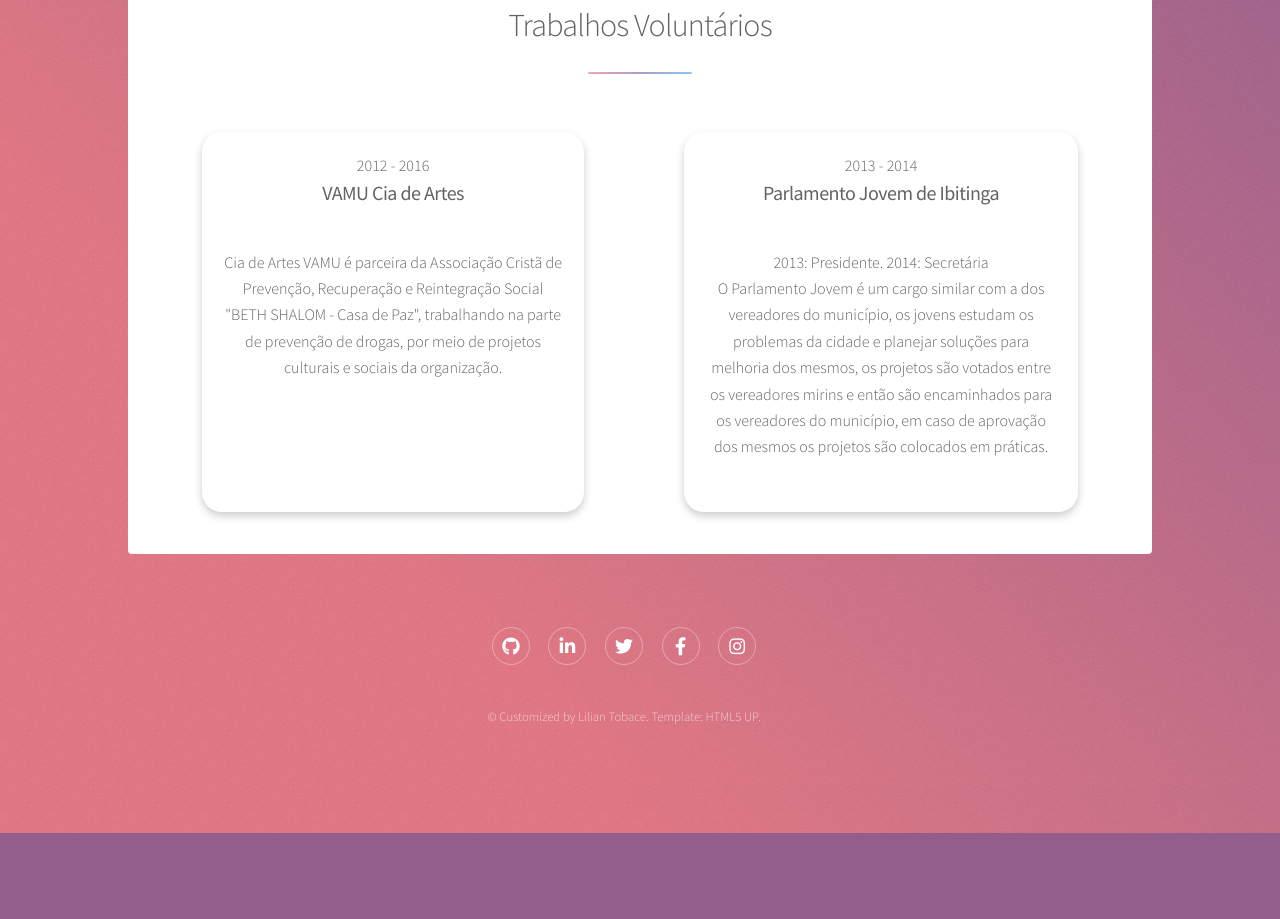
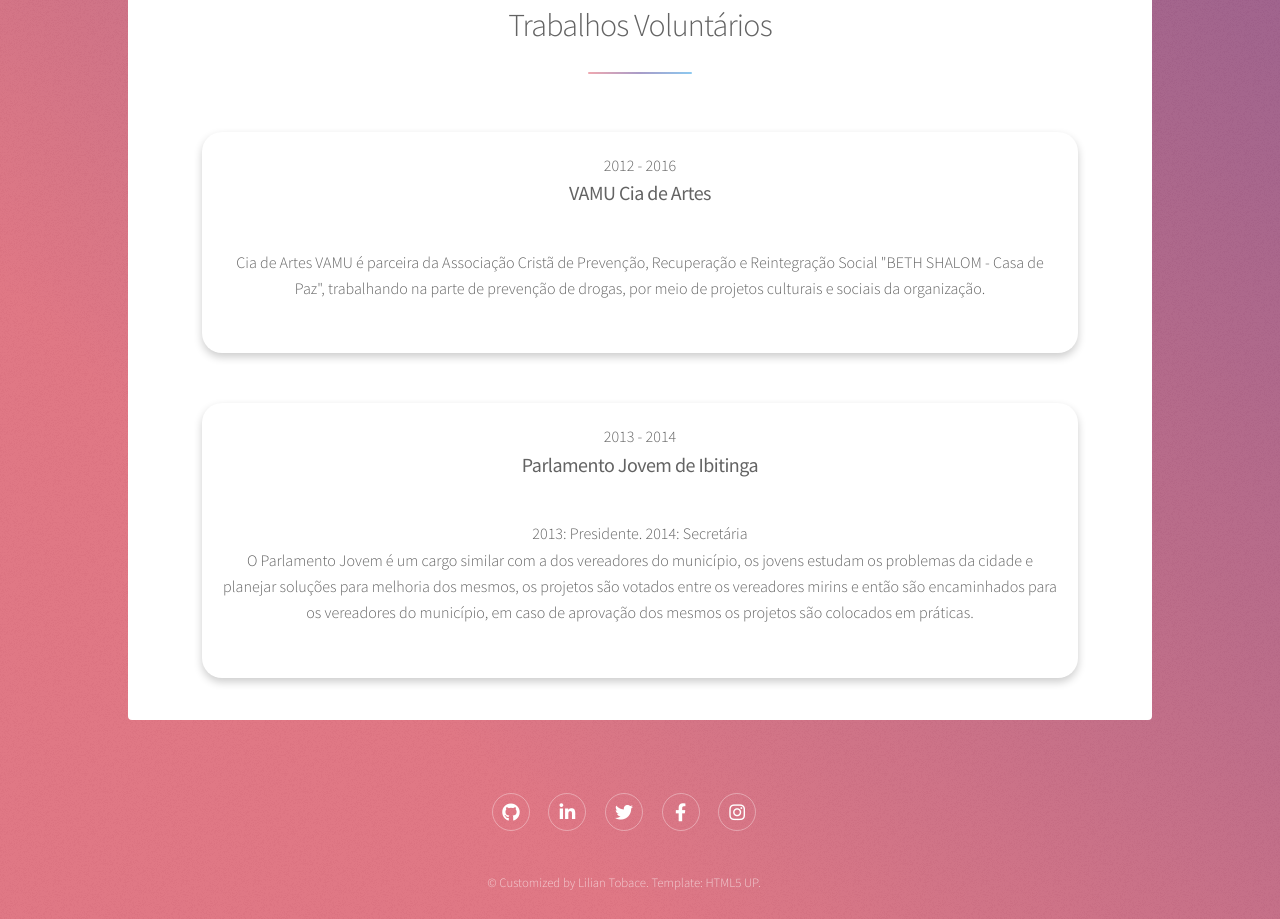
Before and after one commit to LilianTobace/MyWebSite, a React (Create React App) app: page / in a window 1280 px wide. Shown: the part 2200-3119 px from the top of the page. Before the commit the page ends 3033 px from the top, so only its background shows below. Built offline with nearby package versions, Linux system fonts and the light colour scheme.

Commit message:
Update main.css

```diff
--- a/src/Webroot/css/main.css
+++ b/src/Webroot/css/main.css
@@ -3800,7 +3800,6 @@ input, select, textarea {
 .grid-container {
 	display: grid;
 	grid-gap: 50px 100px;
-	grid-template-columns: auto auto;
 	padding: 10px;
   }
 
```
